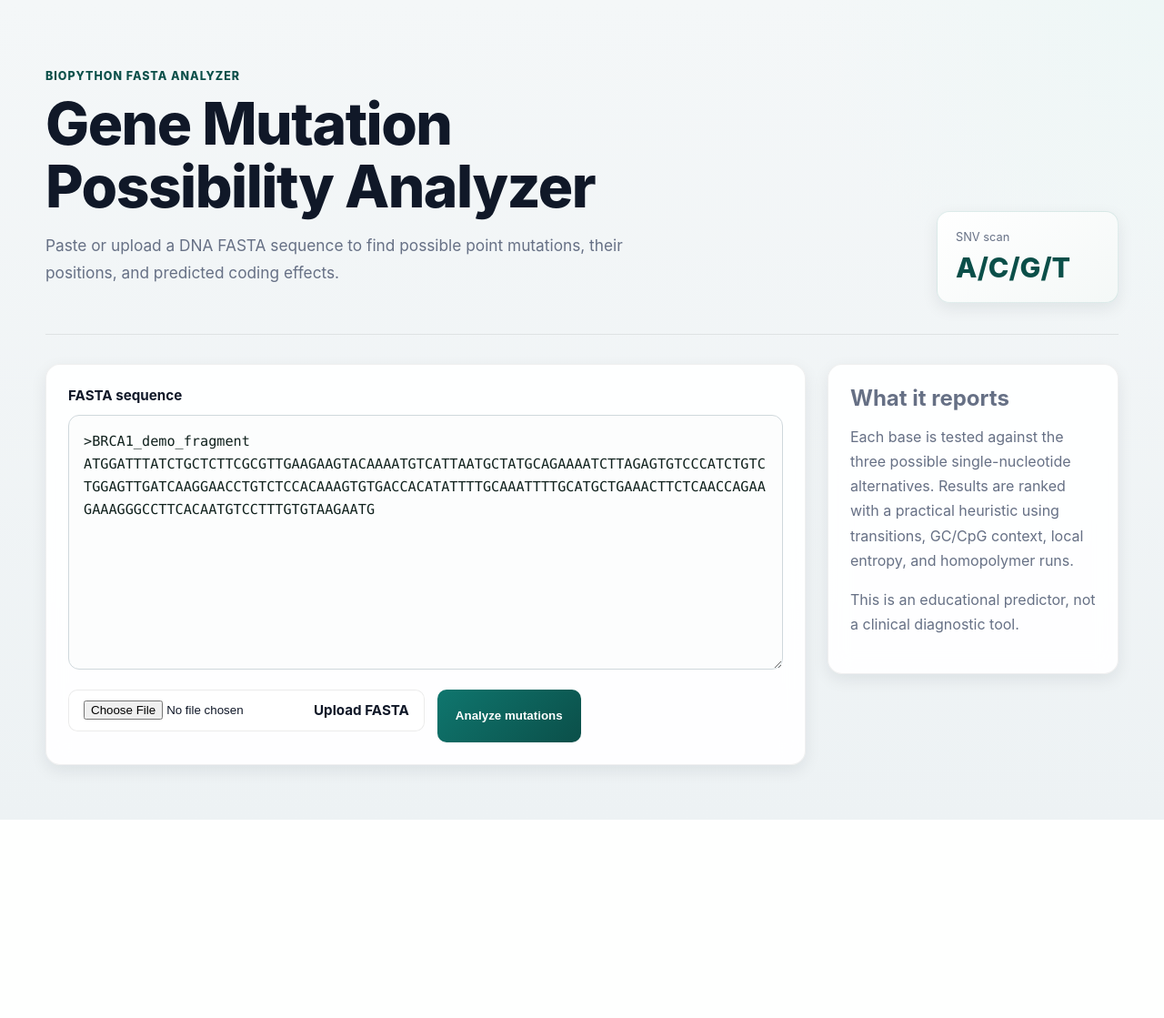
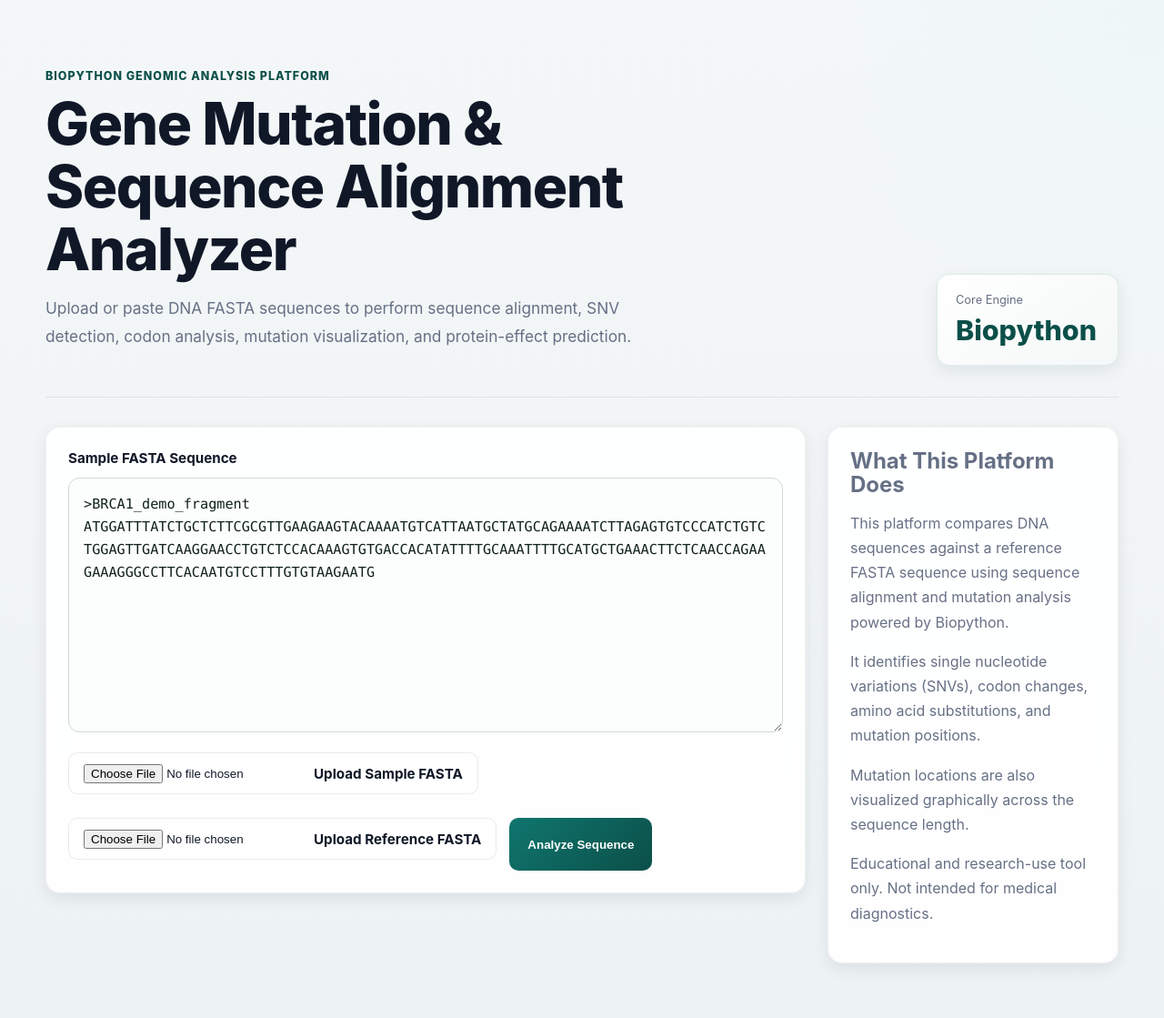
Before and after one commit to Nikhil-c-poojary/Bio-python-mutation-site, a Flask app: page / in a window 1280 px wide. Shown: the whole page at 91% size. Before the commit the page ends 901 px from the top, so only its background shows below. Run offline with Flask 3, Linux system fonts and the light colour scheme.

Commit message:
Update index.html

```diff
--- a/templates/index.html
+++ b/templates/index.html
@@ -3,101 +3,372 @@
 <head>
   <meta charset="utf-8">
   <meta name="viewport" content="width=device-width, initial-scale=1">
-    <title>Gene Mutation Possibility Analyzer</title>
+
+  <title>Gene Mutation & Sequence Alignment Analyzer</title>
+
   <link rel="stylesheet" href="{{ url_for('static', filename='styles.css') }}">
 </head>
+
 <body>
+
   <main class="shell">
+
+    <!-- HERO -->
+
     <section class="hero">
+
       <div>
-          <p class="eyebrow">Biopython FASTA analyzer</p>
-          <h1>Gene Mutation Possibility Analyzer</h1>
-          <p class="lede">Paste or upload a DNA FASTA sequence to find possible point mutations, their positions, and predicted coding effects.</p>
+
+        <p class="eyebrow">
+          Biopython genomic analysis platform
+        </p>
+
+        <h1>
+          Gene Mutation & Sequence Alignment Analyzer
+        </h1>
+
+        <p class="lede">
+          Upload or paste DNA FASTA sequences to perform
+          sequence alignment, SNV detection, codon analysis,
+          mutation visualization, and protein-effect prediction.
+        </p>
+
       </div>
+
       <div class="metrics">
-          <span>SNV scan</span>
-          <strong>A/C/G/T</strong>
+
+        <span>Core Engine</span>
+
+        <strong>Biopython</strong>
+
       </div>
+
     </section>
 
+    <!-- MAIN WORKSPACE -->
+
     <section class="workspace">
-        <form method="post" enctype="multipart/form-data" class="input-panel">
-          <label for="fasta_text">FASTA sequence</label>
-          <textarea id="fasta_text" name="fasta_text" spellcheck="false">{{ fasta_text }}</textarea>
+
+      <!-- INPUT PANEL -->
+
+      <form
+        method="post"
+        enctype="multipart/form-data"
+        class="input-panel"
+      >
+
+        <label for="fasta_text">
+          Sample FASTA Sequence
+        </label>
+
+        <textarea
+          id="fasta_text"
+          name="fasta_text"
+          spellcheck="false"
+          placeholder="Paste DNA FASTA sequence here..."
+        >{{ fasta_text }}</textarea>
+
         <div class="controls">
+
           <label class="file-button">
-              <input type="file" name="fasta_file" accept=".fa,.fasta,.fna,.txt">
-              Upload FASTA
+
+            <input
+              type="file"
+              name="fasta_file"
+              accept=".fa,.fasta,.fna,.txt"
+            >
+
+            Upload Sample FASTA
+
           </label>
-            <button type="submit">Analyze mutations</button>
+
+          <label class="file-button">
+
+            <input
+              type="file"
+              name="reference_file"
+              accept=".fa,.fasta,.fna,.txt"
+            >
+
+            Upload Reference FASTA
+
+          </label>
+
+          <button type="submit">
+            Analyze Sequence
+          </button>
+
         </div>
+
       </form>
 
+      <!-- SIDE PANEL -->
+
       <aside class="note-panel">
-          <h2>What it reports</h2>
-          <p>Each base is tested against the three possible single-nucleotide alternatives. Results are ranked with a practical heuristic using transitions, GC/CpG context, local entropy, and homopolymer runs.</p>
-          <p class="small">This is an educational predictor, not a clinical diagnostic tool.</p>
+
+        <h2>
+          What This Platform Does
+        </h2>
+
+        <p>
+          This platform compares DNA sequences against a reference FASTA sequence
+          using sequence alignment and mutation analysis powered by Biopython.
+        </p>
+
+        <p>
+          It identifies single nucleotide variations (SNVs), codon changes,
+          amino acid substitutions, and mutation positions.
+        </p>
+
+        <p>
+          Mutation locations are also visualized graphically
+          across the sequence length.
+        </p>
+
+        <p class="small">
+          Educational and research-use tool only.
+          Not intended for medical diagnostics.
+        </p>
+
       </aside>
+
     </section>
 
+    <!-- ERROR -->
+
     {% if error %}
-        <section class="alert">{{ error }}</section>
+
+      <section class="alert">
+
+        {{ error }}
+
+      </section>
+
     {% endif %}
 
+    <!-- RESULTS -->
+
     {% if result %}
+
       {% for record in result %}
+
         <section class="results">
+
+          <!-- HEADER -->
+
           <div class="result-head">
+
             <div>
-                <p class="eyebrow">Record {{ loop.index }}</p>
-                <h2>{{ record.id }}</h2>
-                <p>{{ record.description }}</p>
-              </div>
-              <div class="stat-grid">
-                <div><span>Length</span><strong>{{ record.length }}</strong></div>
-                <div><span>GC</span><strong>{{ record.gc }}%</strong></div>
-                <div><span>SNVs</span><strong>{{ record.mutation_count }}</strong></div>
-              </div>
+
+              <p class="eyebrow">
+                Sequence Record {{ loop.index }}
+              </p>
+
+              <h2>
+                {{ record.id }}
+              </h2>
+
+              <p>
+                {{ record.description }}
+              </p>
+
             </div>
 
-            <div class="sequence-strip" aria-label="DNA sequence preview">
-              {{ record.sequence }}
+            <!-- STATS -->
+
+            <div class="stat-grid">
+
+              <div>
+                <span>Length</span>
+                <strong>{{ record.length }}</strong>
               </div>
 
+              <div>
+                <span>GC Content</span>
+                <strong>{{ record.gc }}%</strong>
+              </div>
+
+              <div>
+                <span>SNVs</span>
+                <strong>{{ record.mutation_count }}</strong>
+              </div>
+
+            </div>
+
+          </div>
+
+          <!-- SEQUENCE -->
+
+          <div
+            class="sequence-strip"
+            aria-label="DNA sequence preview"
+          >
+
+            {{ record.sequence }}
+
+          </div>
+
+          <!-- ALIGNMENT -->
+
+          <section class="alignment-panel">
+
+            <div class="panel-title">
+
+              <h2>
+                Sequence Alignment
+              </h2>
+
+              <span>
+                Reference vs sample comparison
+              </span>
+
+            </div>
+
+            <div class="alignment-box">
+
+<pre>{{ record.alignment }}</pre>
+
+            </div>
+
+          </section>
+
+          <!-- GRAPH -->
+
+          <section class="graph-panel">
+
+            <div class="panel-title">
+
+              <h2>
+                Mutation Distribution
+              </h2>
+
+              <span>
+                Mutation positions across sequence length
+              </span>
+
+            </div>
+
+            <div class="graph-bar">
+
+              {% for mutation in record.top_mutations %}
+
+                <div
+                  class="mutation-marker"
+                  style="left: {{ mutation.position_percent }}%;"
+                  title="{{ mutation.change }}"
+                ></div>
+
+              {% endfor %}
+
+            </div>
+
+          </section>
+
+          <!-- TABLE -->
+
           <div class="table-wrap">
+
             <table>
+
               <thead>
+
                 <tr>
+
                   <th>Rank</th>
-                    <th>Point mutation</th>
+
+                  <th>Mutation</th>
+
                   <th>Position</th>
-                    <th>Possibility</th>
-                    <th>Codon</th>
-                    <th>Protein effect</th>
-                    <th>Reason</th>
+
+                  <th>Probability</th>
+
+                  <th>Codon Change</th>
+
+                  <th>Protein Effect</th>
+
+                  <th>Context</th>
+
                 </tr>
+
               </thead>
+
               <tbody>
+
                 {% for mutation in record.top_mutations %}
+
                   <tr>
-                      <td>{{ loop.index }}</td>
-                      <td><strong>{{ mutation.change }}</strong></td>
-                      <td>{{ mutation.position }}</td>
+
                     <td>
-                        <span class="badge {{ mutation.label|lower }}">{{ mutation.label }}</span>
+                      {{ loop.index }}
+                    </td>
+
+                    <td>
+                      <strong>
+                        {{ mutation.change }}
+                      </strong>
+                    </td>
+
+                    <td>
+                      {{ mutation.position }}
+                    </td>
+
+                    <td>
+
+                      <span class="badge {{ mutation.label|lower }}">
+
+                        {{ mutation.label }}
+
+                      </span>
+
                       {{ mutation.probability }}%
+
                     </td>
-                      <td>{{ mutation.codon }} -> {{ mutation.mutated_codon }}</td>
-                      <td>{{ mutation.amino_acid }} -> {{ mutation.mutated_amino_acid }} ({{ mutation.effect }})</td>
-                      <td>{{ mutation.context }}</td>
+
+                    <td>
+
+                      {{ mutation.codon }}
+
+                      →
+
+                      {{ mutation.mutated_codon }}
+
+                    </td>
+
+                    <td>
+
+                      {{ mutation.amino_acid }}
+
+                      →
+
+                      {{ mutation.mutated_amino_acid }}
+
+                      ({{ mutation.effect }})
+
+                    </td>
+
+                    <td>
+
+                      {{ mutation.context }}
+
+                    </td>
+
                   </tr>
+
                 {% endfor %}
+
               </tbody>
+
             </table>
+
           </div>
+
         </section>
+
       {% endfor %}
+
     {% endif %}
+
   </main>
+
 </body>
 </html>
```
Lines whose indentation alone changed are shown as unchanged.
